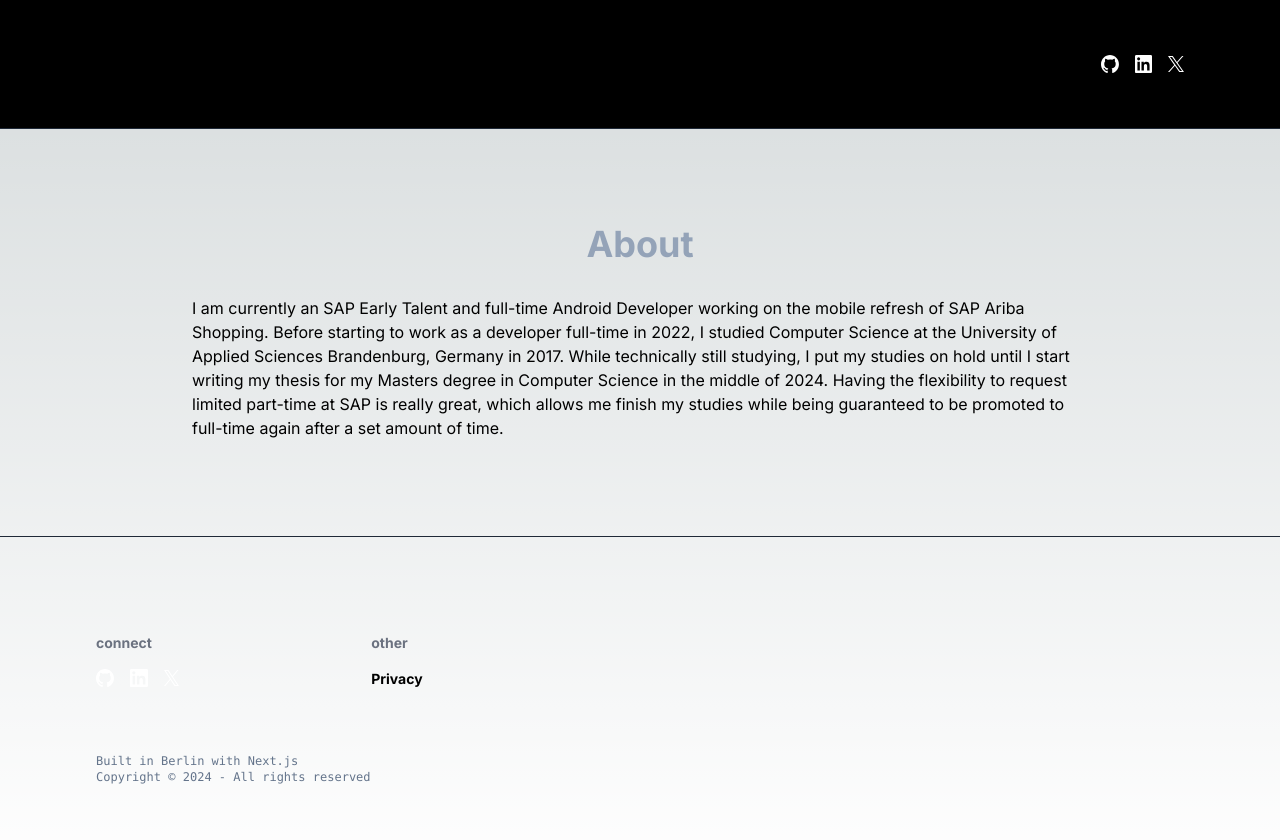
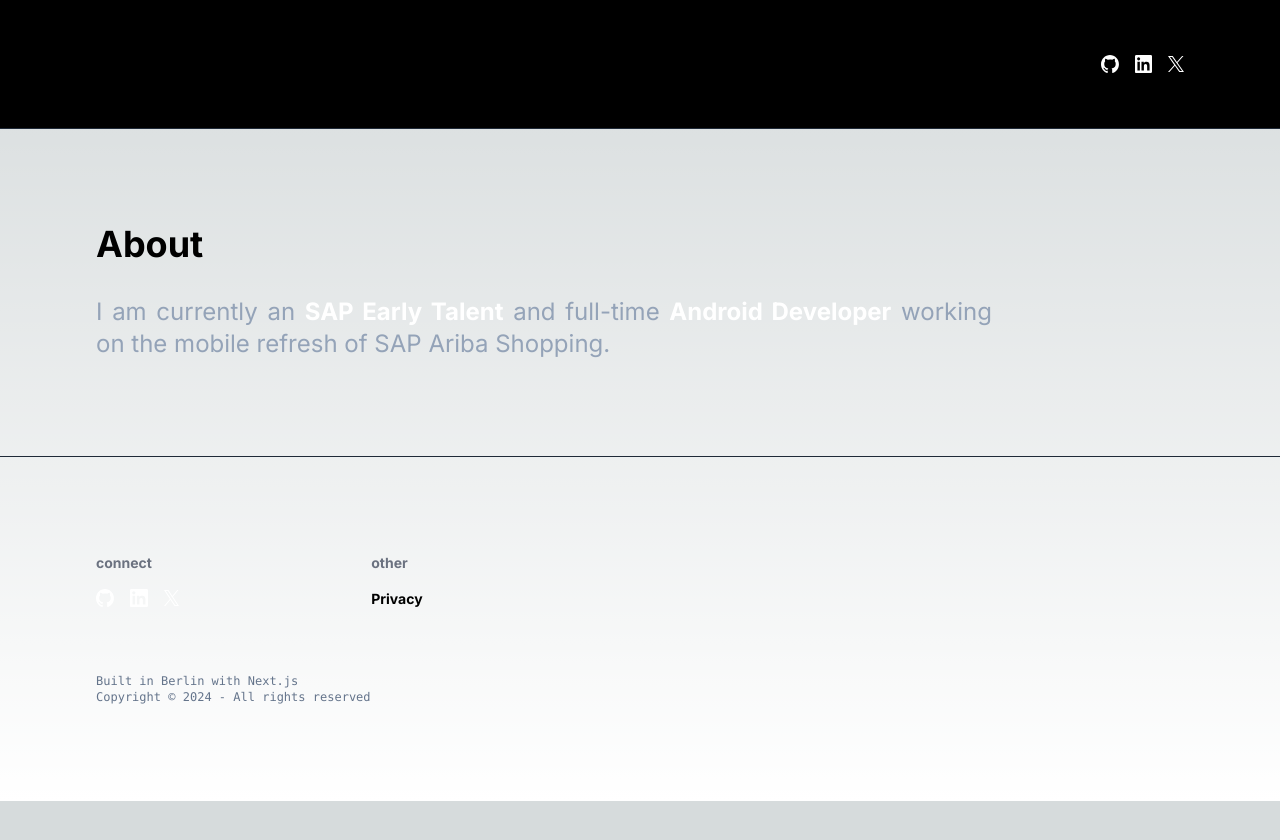
Before and after one commit to itsandreramon/website, a Next.js app: page /about in a window 1280 px wide. Shown: the top 840 px of the page. After the commit the page ends 801 px from the top, so only its background shows below. Built offline with nearby package versions, Linux system fonts and the light colour scheme.

Commit message:
remove placeholder

```diff
--- a/app/about/page.js
+++ b/app/about/page.js
@@ -10,24 +10,21 @@
 
 export default function Home() {
   return (
-    <div className="max-w-4xl ftext-justify mx-auto">
-      <p className="text-4xl font-bold text-slate-400 pb-8 text-center">
+    <div className="max-w-4xl text-justify">
+      <p className="text-4xl font-bold pb-8">
         About
       </p>
-      <p>
-        I am currently an SAP Early Talent and full-time Android Developer
-        working on the mobile refresh of{" "}
+
+      <p className="text-2xl text-slate-400">
+        I am currently an <span className="font-bold text-white">SAP Early Talent</span> and full-time <span className="font-bold text-white">Android Developer</span> working on the mobile refresh of{" "}
         <a href="https://play.google.com/store/apps/details?id=com.sap.ariba.ibx">
           SAP Ariba Shopping
         </a>
-        . Before starting to work as a developer full-time in 2022, I studied
-        Computer Science at the University of Applied Sciences Brandenburg,
-        Germany in 2017. While technically still studying, I put my studies on
-        hold until I start writing my thesis for my Masters degree in Computer
-        Science in the middle of 2024. Having the flexibility to request limited
-        part-time at SAP is really great, which allows me finish my studies
-        while being guaranteed to be promoted to full-time again after a set
-        amount of time.
+        .
+      </p>
+
+      <p>
+
       </p>
     </div>
   );
--- a/app/components/ProjectPreview.js
+++ b/app/components/ProjectPreview.js
@@ -20,7 +20,6 @@
             src={tempory}
             alt=""
             quality={50}
-            placeholder="blur"
             className={`${isHovered ? "scale-105 grayscale-0" : "grayscale"} h-64 w-full relative object-cover transition brightness-50`}
           />
         </div>
```
